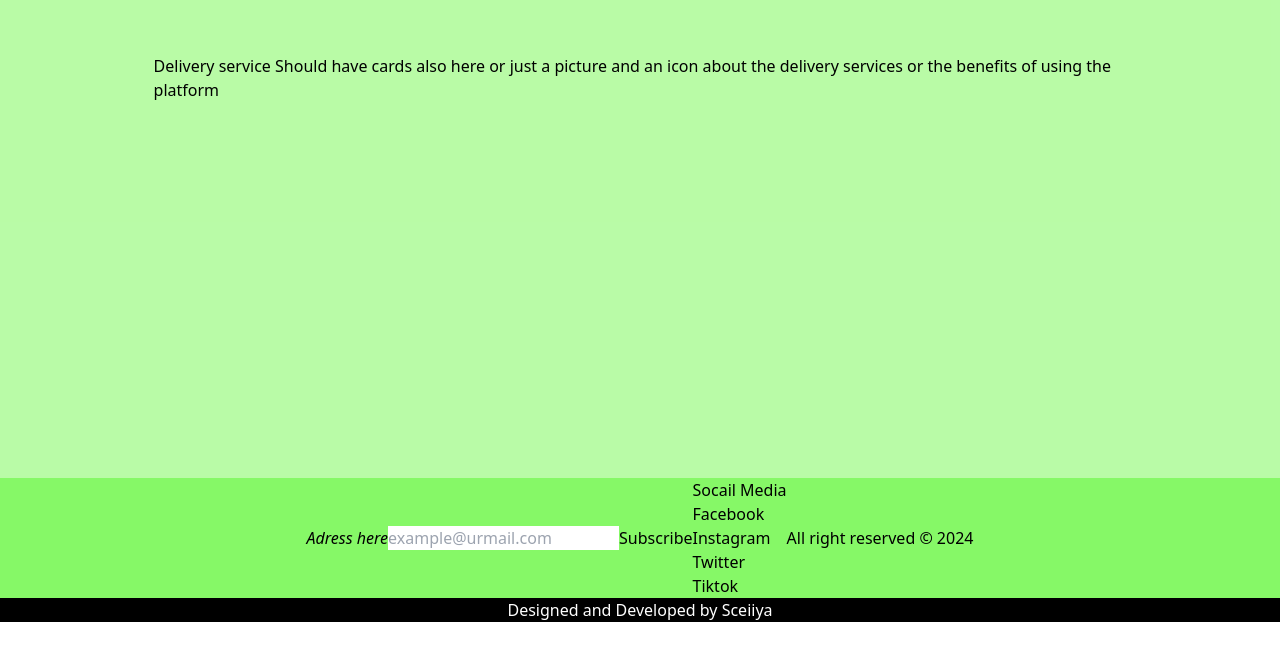
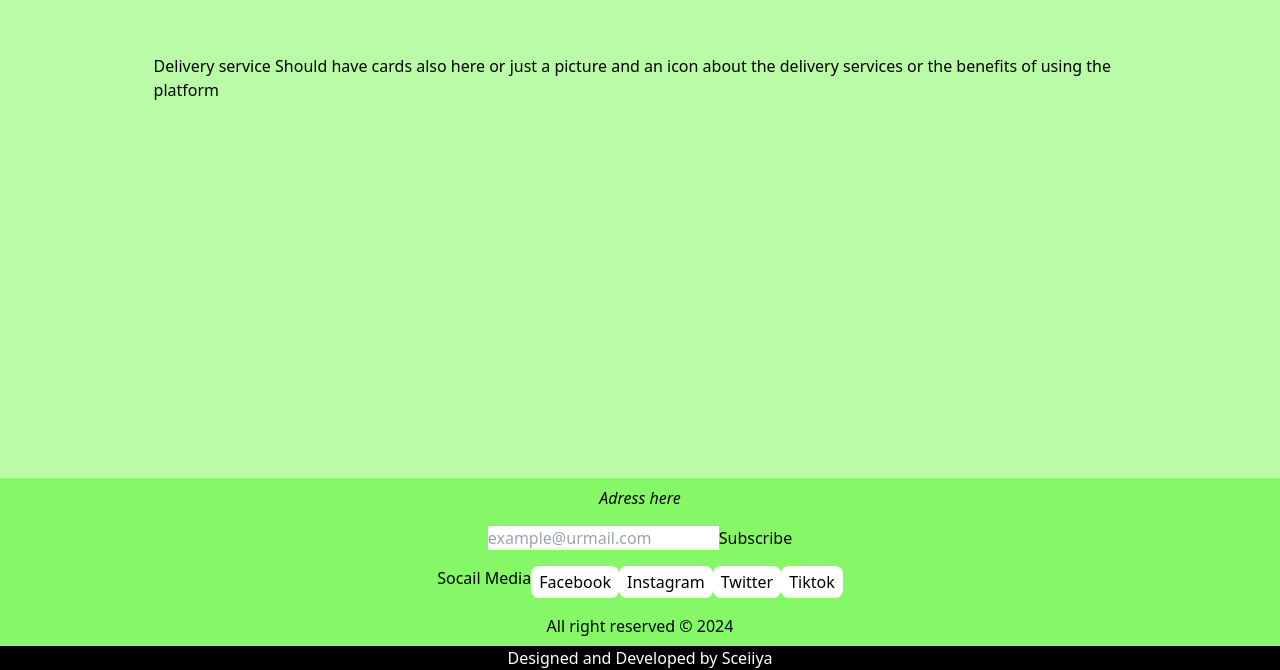
Before and after one commit to sceiiya/washicha-react, a React (Vite) app: page /home in a window 1280 px wide. Shown: the part 4351-5021 px from the top of the page. Before the commit the page ends 4973 px from the top, so only its background shows below. Built offline with nearby package versions, Linux system fonts and the light colour scheme; a web font is replaced by a local one.

Commit message:
add shape to footer

```diff
--- a/src/components/Footer.tsx
+++ b/src/components/Footer.tsx
@@ -1,22 +1,22 @@
 function Footer() {
   return (
     <>
-        <footer className="flex justify-center items-center bg-[#86f867]">
-            <div>
-                <address>Adress here</address>
+        <footer className="flex justify-center flex-col items-center bg-[#86f867]">
+            <div className="py-2">
+                <address className="italic">Adress here</address>
             </div>
-            <div>
-                <input type="email" name="" id=""  placeholder="example@urmail.com" />
+            <div className="py-2">
+                <input type="email" name="subscriberEmail" id="subscriberEmail"  placeholder="example@urmail.com" />
                 <input type="submit" value="Subscribe" />
             </div>
-            <div className="">
+            <div className="flex py-2">
                 Socail Media
-                <div>Facebook</div>
-                <div>Instagram</div>
-                <div>Twitter</div>
-                <div>Tiktok</div>
+                <div className="px-2 py-1 rounded-lg bg-white">Facebook</div>
+                <div className="px-2 py-1 rounded-lg bg-white">Instagram</div>
+                <div className="px-2 py-1 rounded-lg bg-white">Twitter</div>
+                <div className="px-2 py-1 rounded-lg bg-white">Tiktok</div>
             </div>
-            <div>
+            <div className="py-2">
                 <p>All right reserved &copy; 2024</p>
             </div>
         </footer>
```
